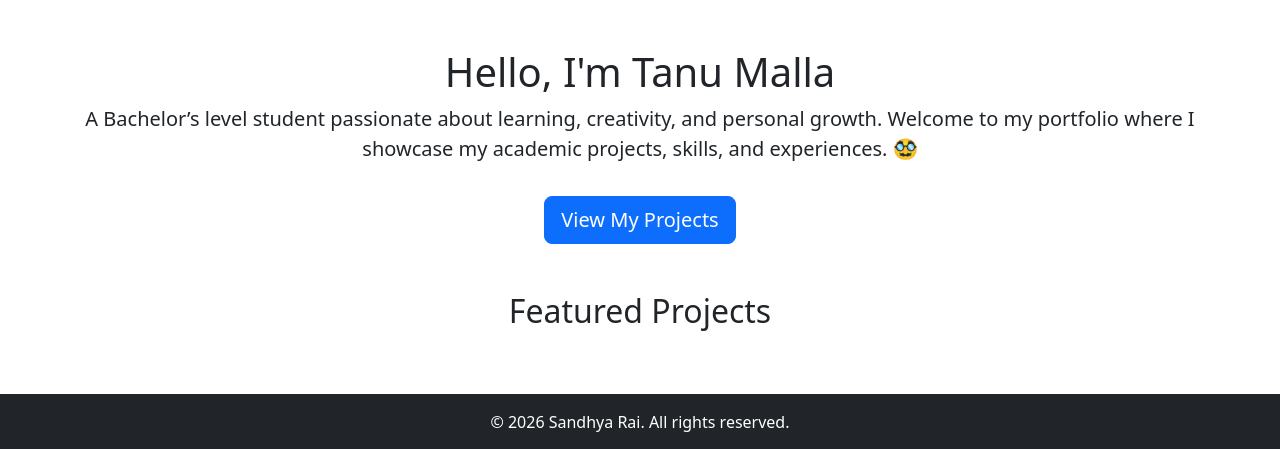
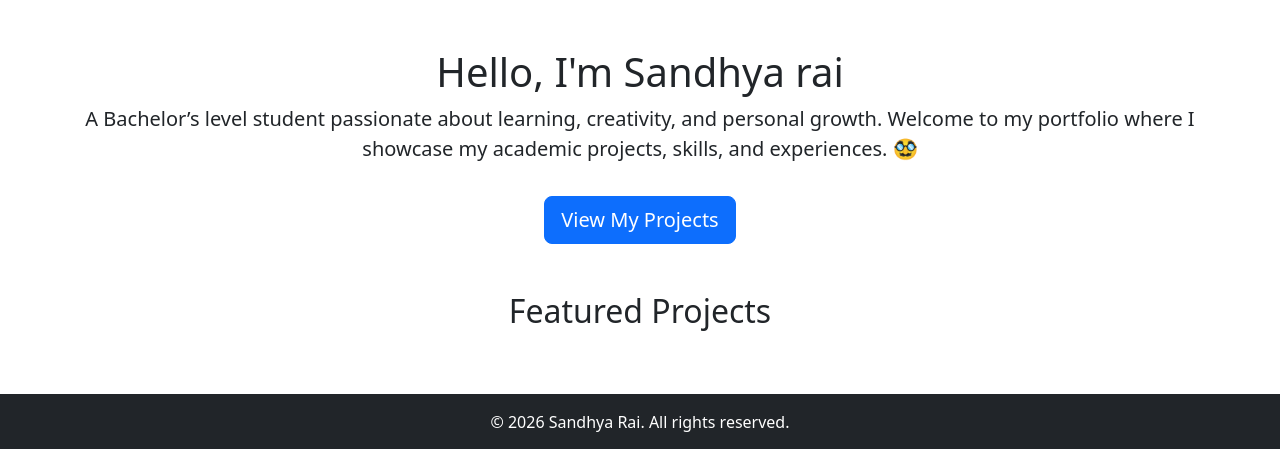
Before and after one commit to sanspixie/portuu, a Flask app: page / in a window 1280 px wide. Shown: the part 56-505 px from the top of the page. Run offline with Flask 3, Linux system fonts and the light colour scheme.

Commit message:
Initial portfolio commit

```diff
--- a/templates/about.html
+++ b/templates/about.html
@@ -17,7 +17,7 @@
         <div class="col-md-8">
             <h2>About Me</h2>
             <p>
-                Hello! I’m <strong>Tanu Malla</strong>, Throughout my academic journey, I have worked on various assignments and projects that helped me strengthen my analytical thinking, communication skills, and teamwork abilities.
+                Hello! I’m <strong>Sandhya rai</strong>, Throughout my academic journey, I have worked on various assignments and projects that helped me strengthen my analytical thinking, communication skills, and teamwork abilities.
 My goal is to continuously improve myself and build a successful career in my chosen field.
             <p>
                 This portfolio showcases my projects, skills, and experience. I enjoy learning
--- a/templates/home.html
+++ b/templates/home.html
@@ -5,7 +5,8 @@
 {% block content %}
 <!-- Hero Section -->
 <div class="text-center my-5">
-    <h1>Hello, I'm Tanu Malla</h1>
+    <h1>Hello, I'm Sandhya rai
+    </h1>
     <p class="lead">
 A Bachelor’s level student passionate about learning, creativity, and personal growth.
 Welcome to my portfolio where I showcase my academic projects, skills, and experiences.
```
